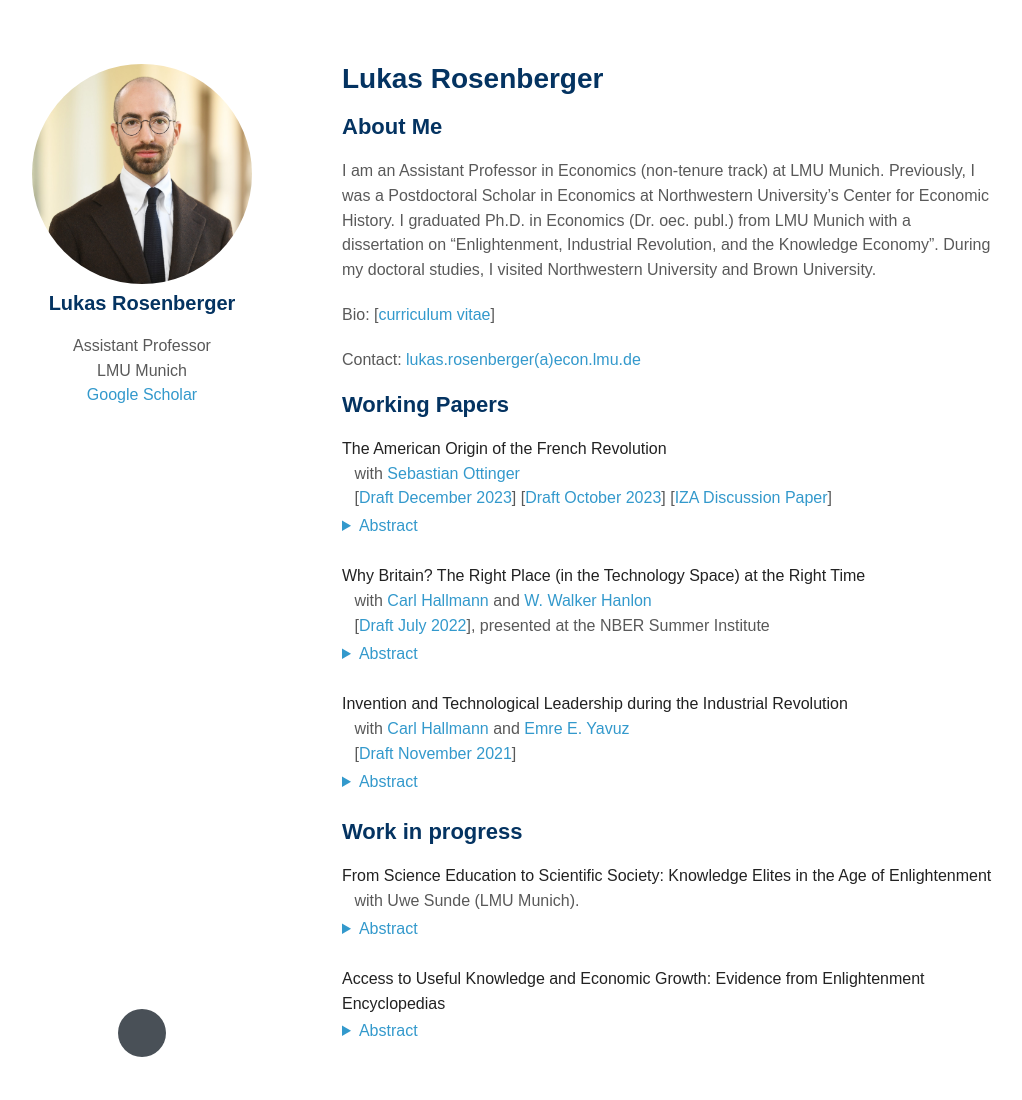
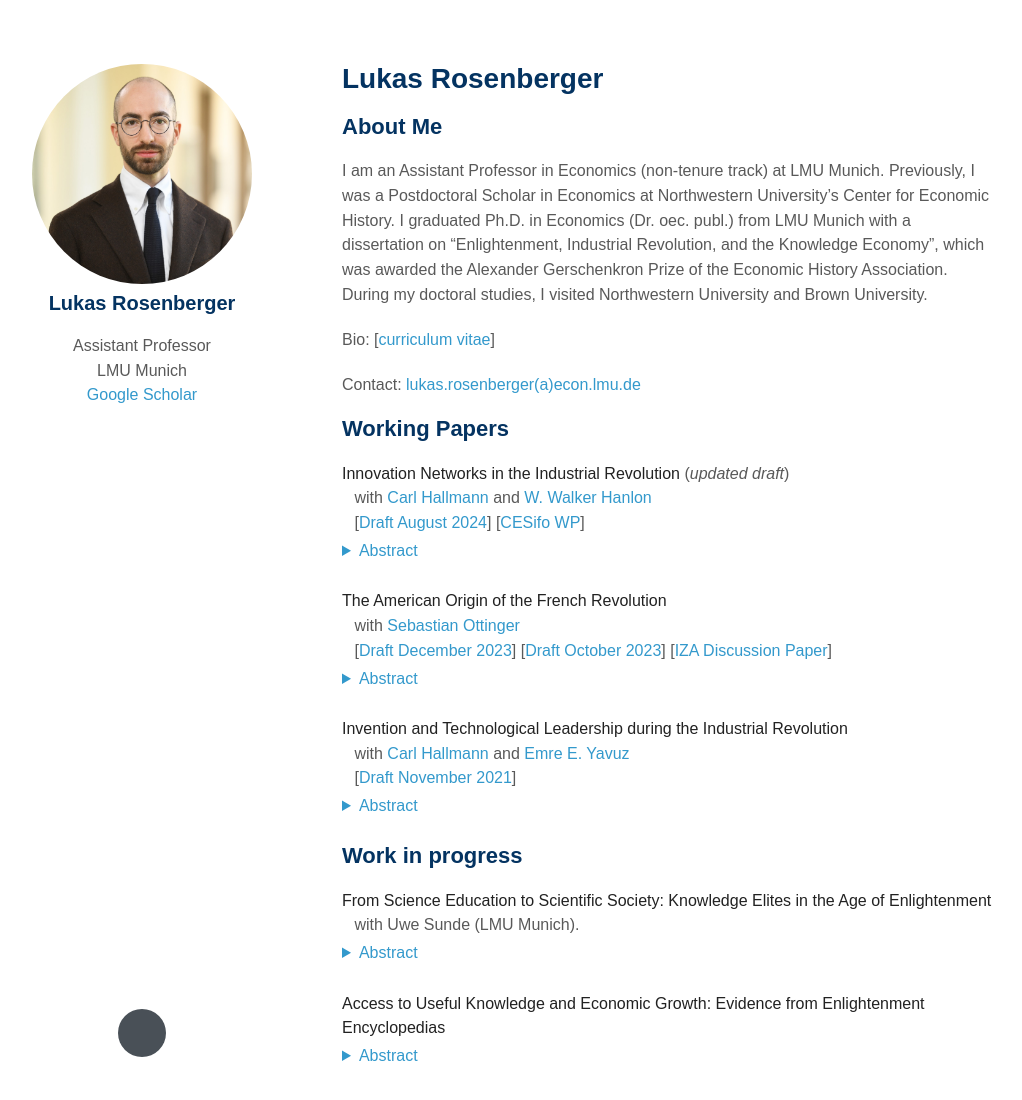
Before and after one commit to lukasrosenberger/lukasrosenberger.github.io, a Jekyll site: the page built from index.md, in a window 1280 px wide and 1169 px high. Shown: the top 1100 px of the window, without its empty margins (128-1150 px from the left). Built offline with Jekyll 4.4.1, drawn with Linux system fonts in a browser that asks for light colours; nearby versions of some CDN libraries; some web fonts are replaced; a style sheet for code colours, icons or effects is not loaded.

Commit message:
new WP draft August

```diff
--- a/index.md
+++ b/index.md
@@ -6,7 +6,7 @@ layout: homepage
 
 ## About Me
 
-I am an Assistant Professor in Economics (non-tenure track) at LMU Munich. Previously, I was a Postdoctoral Scholar in Economics at Northwestern University's Center for Economic History. I graduated Ph.D. in Economics (Dr. oec. publ.) from LMU Munich with a dissertation on "Enlightenment, Industrial Revolution, and the Knowledge Economy". During my doctoral studies, I visited Northwestern University and Brown University.
+I am an Assistant Professor in Economics (non-tenure track) at LMU Munich. Previously, I was a Postdoctoral Scholar in Economics at Northwestern University's Center for Economic History. I graduated Ph.D. in Economics (Dr. oec. publ.) from LMU Munich with a dissertation on "Enlightenment, Industrial Revolution, and the Knowledge Economy", which was awarded the Alexander Gerschenkron Prize of the Economic History Association. During my doctoral studies, I visited Northwestern University and Brown University.
 
 Bio: [[curriculum vitae](https://lukasrosenberger.github.io/download/CV_RosenbergerL_2023_Aug.pdf)]
 
@@ -33,6 +33,15 @@ Contact: [lukas.rosenberger(a)econ.lmu.de](mailto:lukas.rosenberger@econ.lmu.de)
 
 ## Working Papers
 
+**Innovation Networks in the Industrial Revolution** (*updated draft*)
+  <br>  &ensp;  with [Carl Hallmann](https://cclemh.github.io/) and [W. Walker Hanlon](http://walkerhanlon.com/)
+  <br>  &ensp; [[Draft August 2024](https://lukasrosenberger.github.io/download/rosenberger_hanlon_hallmann_Aug2024.pdf)] [[CESifo WP](https://www.cesifo.org/en/publications/2024/working-paper/innovation-networks-industrial-revolution)]
+  <details>
+  <summary>Abstract</summary>
+How did Britain sustain faster rates of economic growth than comparable European countries, such as France, during the Industrial Revolution? We argue that Britain possessed an important but underappreciated innovation advantage: British inventors worked in technologies that were more central within the innovation network. We offer a new approach for measuring the innovation network using patent data from Britain and France in the late-18th and early-19th century. We show that the network influenced innovation outcomes and demonstrate that British inventors worked in more central technologies within the innovation network than French inventors. Drawing on recently developed theoretical tools, and using a novel estimation strategy, we quantify the implications for technology growth rates in Britain compared to France. Our results indicate that the shape of the innovation network, and the location of British inventors within it, explains an important share of the more rapid technological change and industrial growth in Britain during the Industrial Revolution.
+  <br> &nbsp;
+  </details>
+
 **The American Origin of the French Revolution**
   &ensp; with [Sebastian Ottinger](https://sites.google.com/view/sebastian-ottinger)
   <br>
@@ -45,16 +54,6 @@ Contact: [lukas.rosenberger(a)econ.lmu.de](mailto:lukas.rosenberger@econ.lmu.de)
   <br> &nbsp;
   </details>
 
-
-**Why Britain? The Right Place (in the Technology Space) at the Right Time**
-  <br>  &ensp;  with [Carl Hallmann](https://cclemh.github.io/) and [W. Walker Hanlon](http://walkerhanlon.com/)
-  <br>  &ensp; [[Draft July 2022](https://lukasrosenberger.github.io/download/HHR_22_07_Why_Britain.pdf)], presented at the NBER Summer Institute
-  <details>
-  <summary>Abstract</summary>
-  Why did Britain attain economic leadership during the Industrial Revolution? We argue
-  that Britain possessed an important but underappreciated innovation advantage: British inventors worked in technologies that were more central within the innovation network. We offer a new approach for measuring the innovation network using patent data from Britain and France in the 18th and early 19th century. We show that the network influenced innovation outcomes and then demonstrate that British inventors worked in more central technologies within the innovation network than inventors from France. Then, drawing on recently-developed theoretical tools, we quantify the implications for technology growth rates in Britain compared to France. Our results indicate that the shape of the innovation network, and the location of British inventors within it, can help explain the more rapid technological growth in Britain during the Industrial Revolution.
-  <br> &nbsp;
-  </details>
 
 **Invention and Technological Leadership during the Industrial Revolution**
  <br>
```
